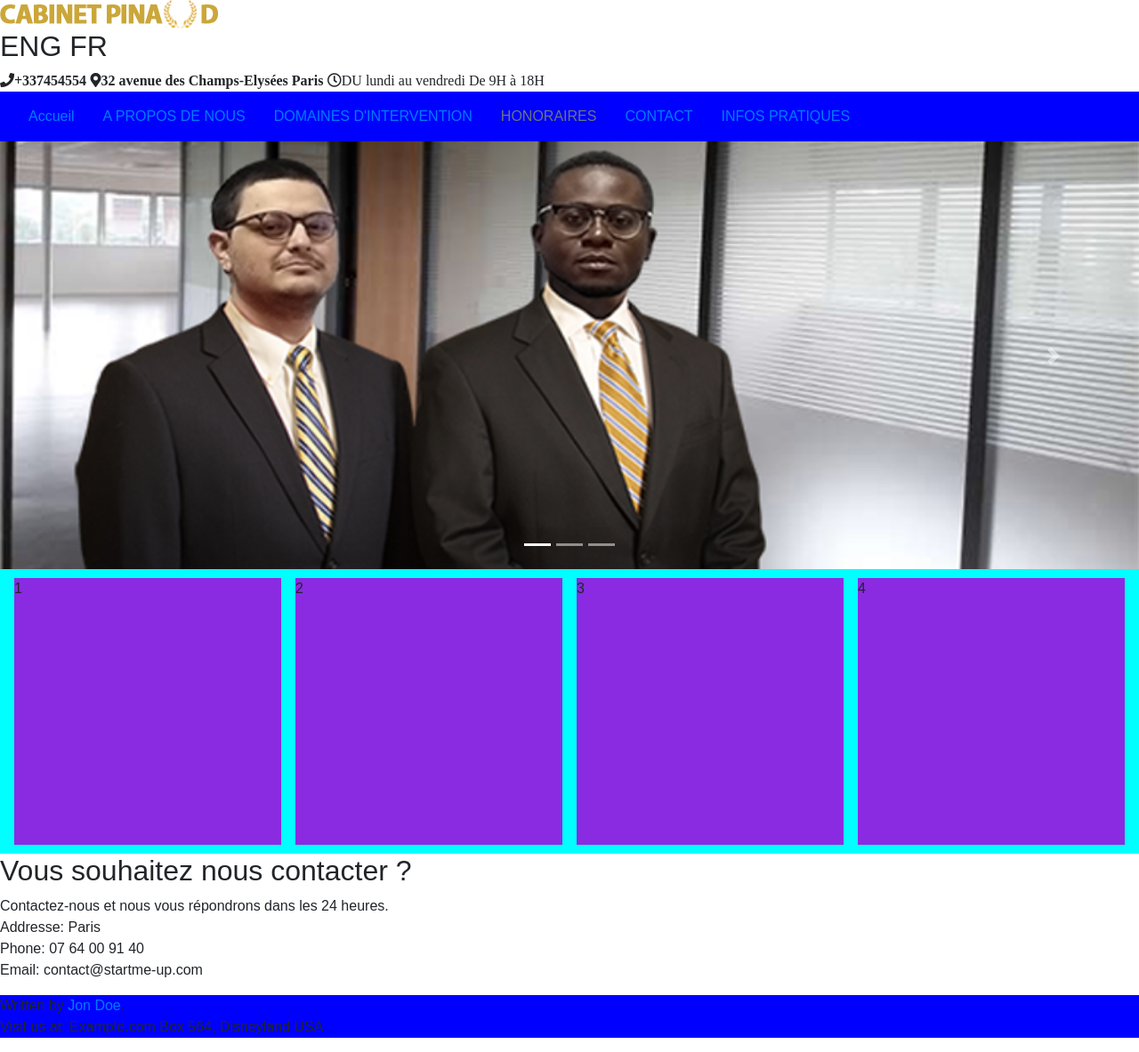
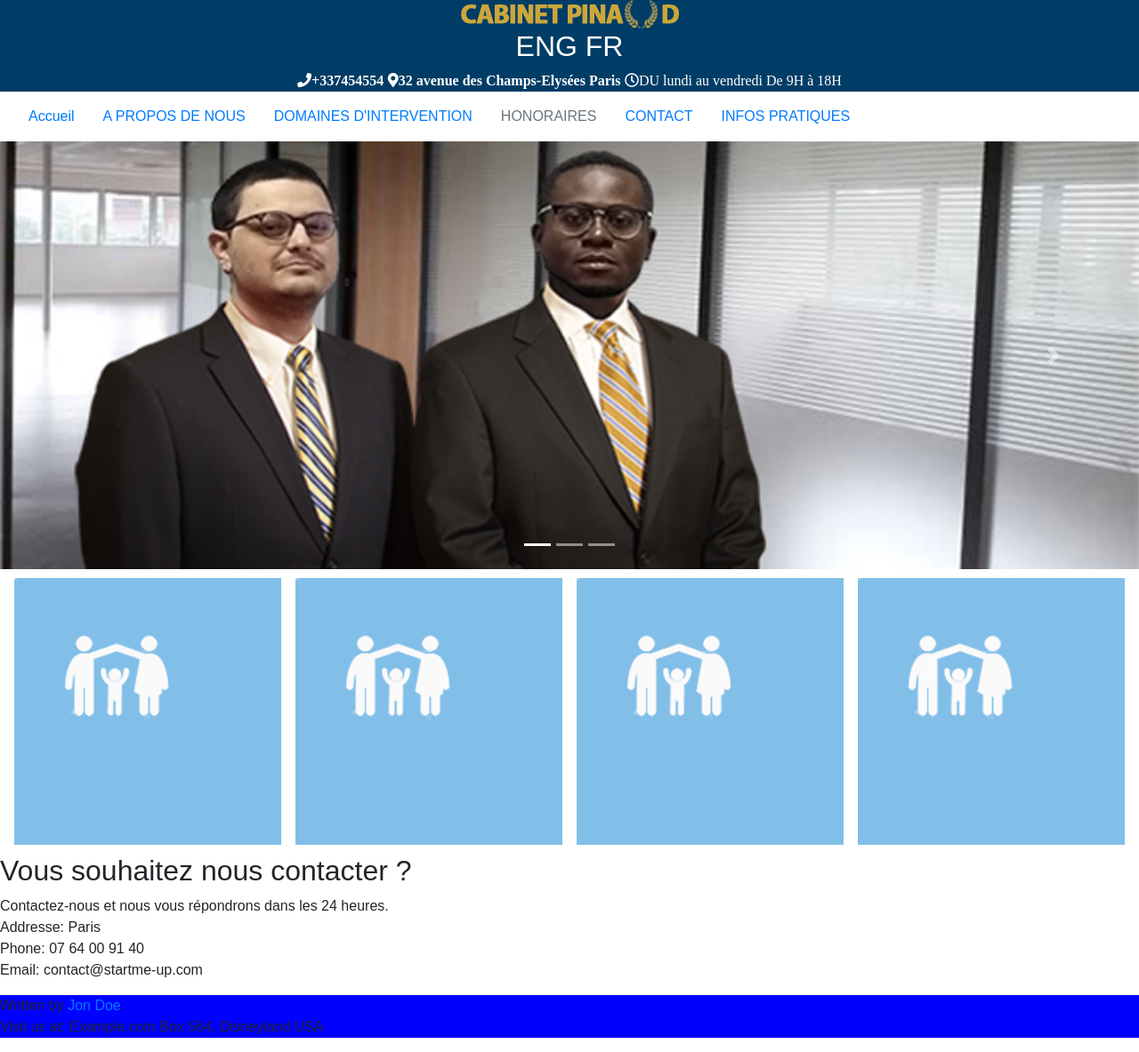
Before and after one commit to Sese127/pinaud, a PHP site: page / in a window 1280 px wide. Shown: the whole page at 89% size. Run offline with PHP 8.4, Linux system fonts and the light colour scheme; some libraries are stand-ins or nearby versions.

Commit message:
competences suites

```diff
--- a/index.html
+++ b/index.html
@@ -79,10 +79,10 @@
             </section>
 
             <section class="containeur">
-              <secttion class="competences">1</secttion>
-              <secttion class="competences">2</secttion>
-              <secttion class="competences">3</secttion>
-              <secttion class="competences">4</secttion>
+              <secttion class="competences"><img src="assets/enfant.png"></secttion>
+              <secttion class="competences"><img src="assets/enfant.png"></secttion>
+              <secttion class="competences"><img src="assets/enfant.png"></secttion>
+              <secttion class="competences"> <img src="assets/enfant.png"></secttion>
             </section>
 
             <!--Contact Section-->
--- a/style.css
+++ b/style.css
@@ -9,14 +9,17 @@
 
 }
 
-.navbar {
-  background-color: blue;
+ .nav-item {
+  color: black;
+  text-align: center
 }
 
- .entete  {
-  background-color:grey;
-  display: inline;
-}
+
+  .entete  {
+    background-color:#003d66;
+    color: white;
+    text-align: center;
+  }
 
 
 footer{
@@ -24,13 +27,12 @@
 }
 
 .containeur {
-  background-color: aqua;
   display: flex;
   justify-content: space-evenly;
   /*space-evenly pour les marges entre chaque bloc */
 }
 .competences {
-  background-color: blueviolet;
+  background-color: #81bfe9;
   width: 300px;
   height: 300px;
   margin: 10px 0px;
```
Also changed, not shown: assets/enfant.png (added), 1 other file.
